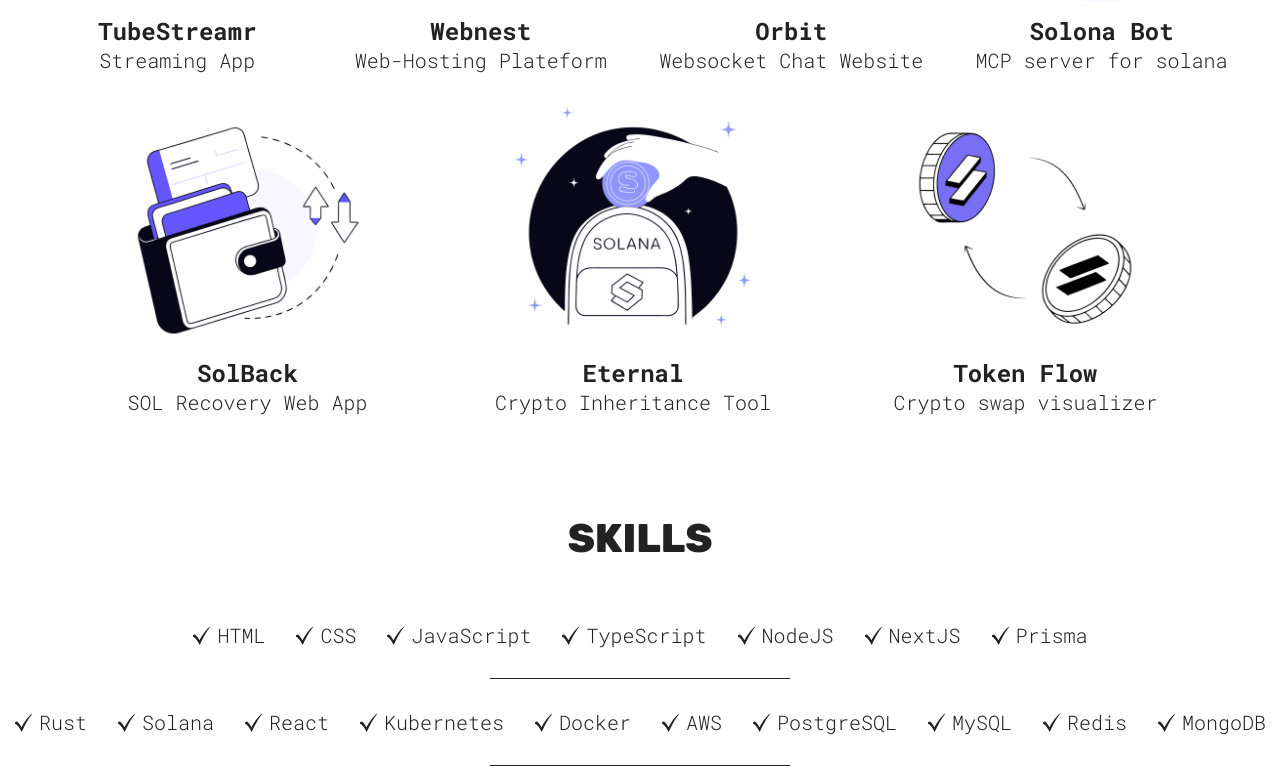
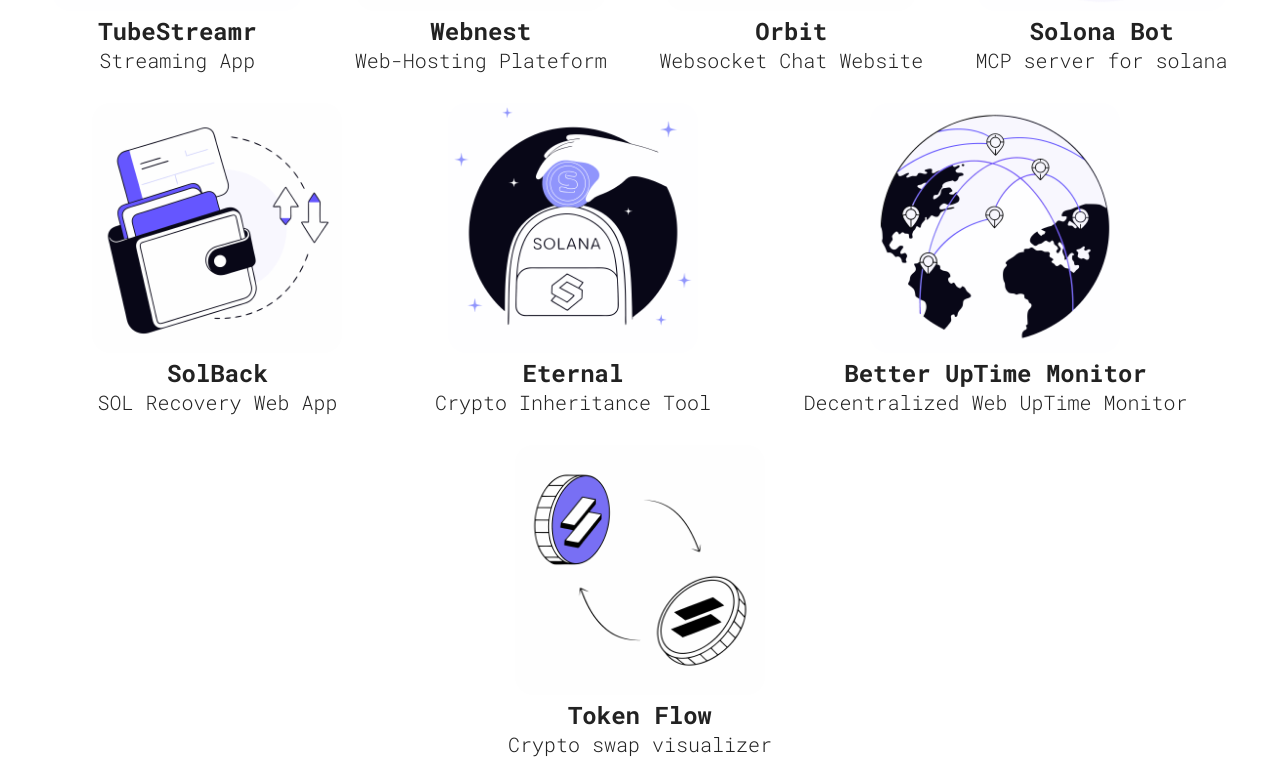
Before and after one commit to Devang0907/portfolio, a React (Vite) app: page / in a window 1280 px wide. Shown: the part 1940-2720 px from the top of the page. Built offline with nearby package versions, Linux system fonts and the light colour scheme.

Commit message:
feat: add project

```diff
--- a/src/sections/Projects/Projects.jsx
+++ b/src/sections/Projects/Projects.jsx
@@ -8,6 +8,7 @@
 import solback from "../../assets/solback.png"
 import swap from "../../assets/swap.png"
 import eternal from "../../assets/eternal.png"
+import globe from "../../assets/globe.png"
 
 function Projects() {
   return (
@@ -57,6 +58,12 @@
           p="Crypto Inheritance Tool"
         />
         <ProjectCard
+          src={globe}
+          link="https://github.com/Devang0907/web-uptime-monitor"
+          h3="Better UpTime Monitor"
+          p="Decentralized Web UpTime Monitor"
+        />
+        <ProjectCard
           src={swap}
           link="https://github.com/Devang0907/Token-Flow"
           h3="Token Flow"
```
Also changed, not shown: src/assets/globe.png (added), 1 other file (tests, documents, lock files or other folders).
